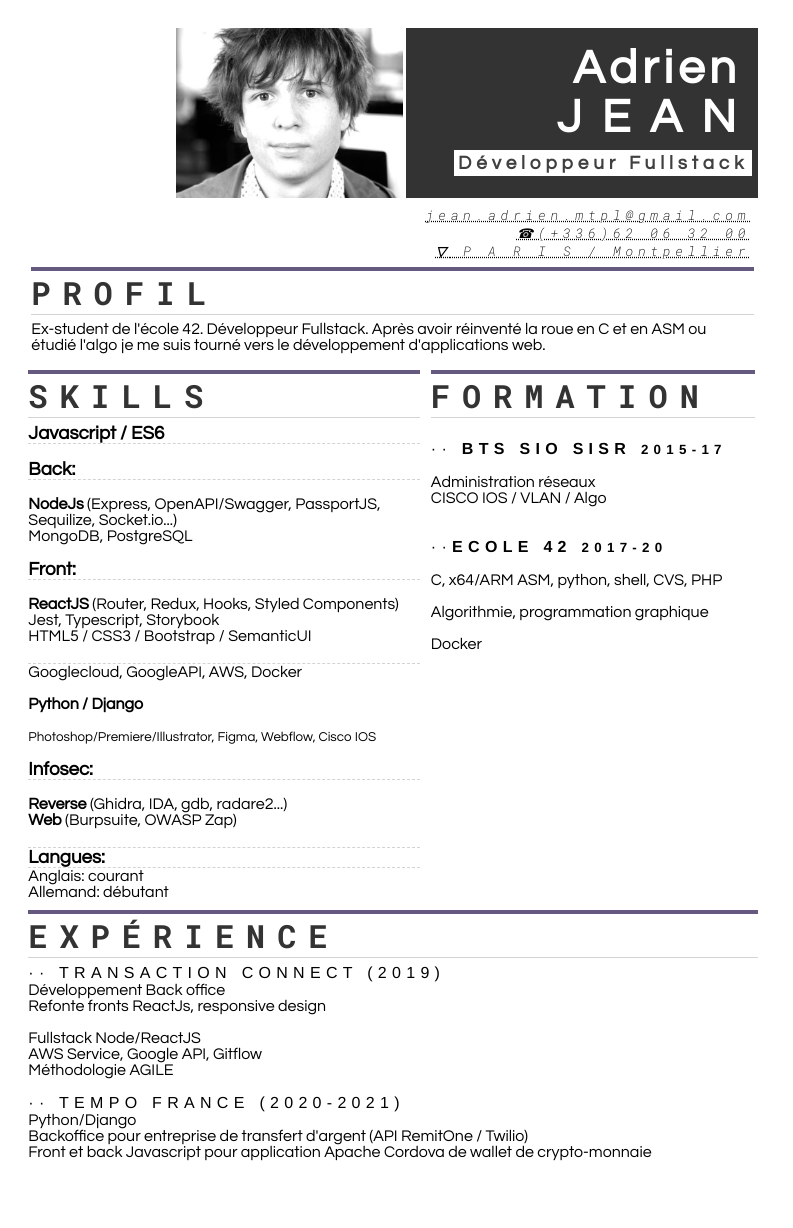
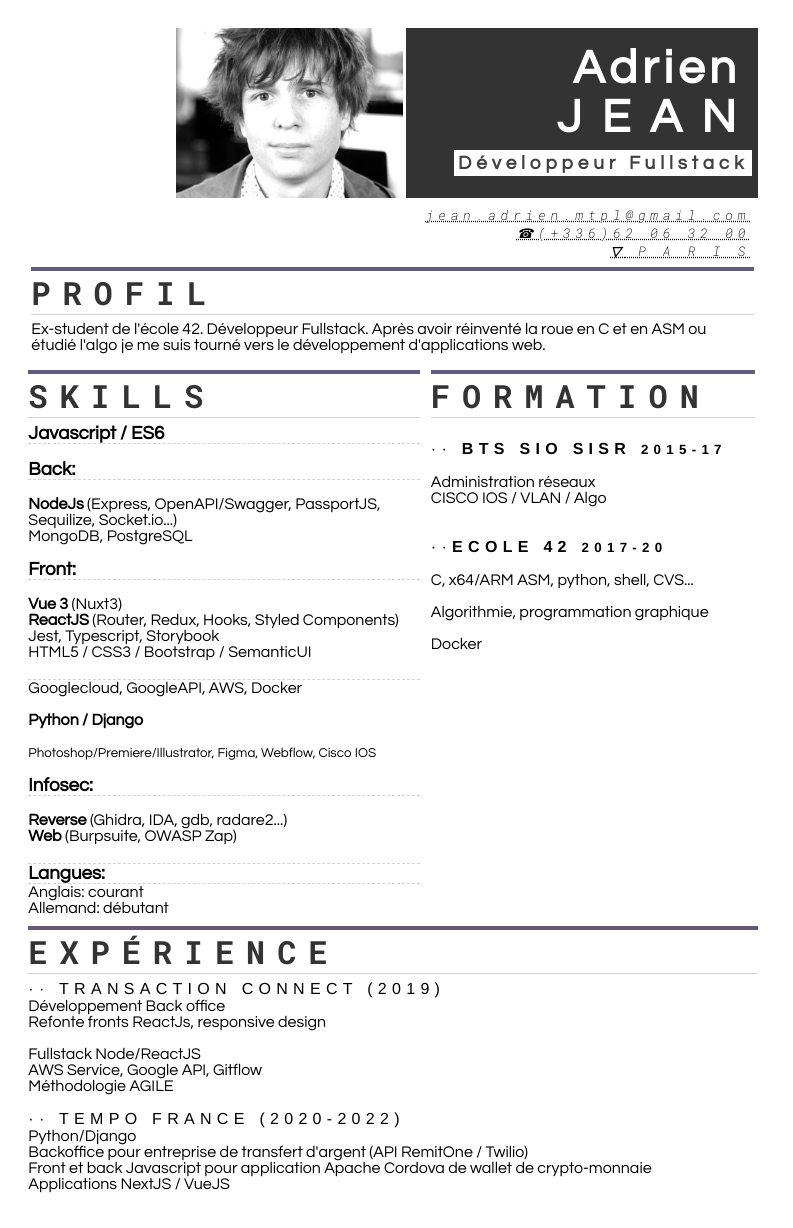
Before and after one commit to ajeandouble/ajeandouble.github.io, a plain HTML site: page cv2.html in a window 1280 px wide. Shown: the whole page, without its empty margins (0-793 px from the left). Before the commit the page ends 1203 px from the top, so only its background shows below. Drawn offline with nearby package versions, Linux system fonts and the light colour scheme; a web font is replaced by a local one.

Commit message:
go ircam

```diff
--- a/cv2.html
+++ b/cv2.html
@@ -22,7 +22,7 @@
 		<div id="contact">
 			<p><i>jean.adrien.mtpl@gmail.com</i></p>
 			<p><i>☎(+336)62 06 32 00</i></p>
-			<p><i><b>▽</b> P A R I S / Montpellier</i></p>
+			<p><i><b>▽</b> P A R I S</i></p>
 		</div>
 		<div id="skills">
 			<h1>SKILLS</h1>
@@ -32,6 +32,7 @@
 		MongoDB, PostgreSQL
 		<br><br>
 	<h3>Front:</h3><br>
+	<b>Vue 3</b> (Nuxt3)<br>
 	<b>ReactJS</b> (Router, Redux, Hooks, Styled Components)<br>
 	Jest, Typescript, Storybook<br>
 	HTML5 / CSS3 / Bootstrap / SemanticUI<br>
@@ -65,9 +66,10 @@
 				<ul>
 			</ul>
 				<ul>
-					<span class="jobPlace"> ·· TEMPO FRANCE (2020-2021)</span>
+					<span class="jobPlace"> ·· TEMPO FRANCE (2020-2022)</span>
 					<li>Python/Django<br>Backoffice pour entreprise de transfert d'argent (API RemitOne / Twilio)</li>
 					<li>Front et back Javascript pour application Apache Cordova de wallet de crypto-monnaie</li>
+					<li>Applications NextJS / VueJS</li>
 				<br><br>
 
 		</div>
@@ -79,16 +81,13 @@
 			</ul>
 	<br><br>
 <span class="jobPlace">··<b>ECOLE 42 <small>2017-20</small></b></span>				<li><br>
-				<ul>C, x64/ARM ASM, python, shell, CVS, PHP<br><br>
+				<ul>C, x64/ARM ASM, python, shell, CVS...<br><br>
 				<ul>Algorithmie, programmation graphique</li><br>
 				<br>Docker
 			</ul>
 		</div>
 	</div>
 
-
-
-
 </div>
 </body>
 </html>
```
Also changed, not shown: 2 other files.
